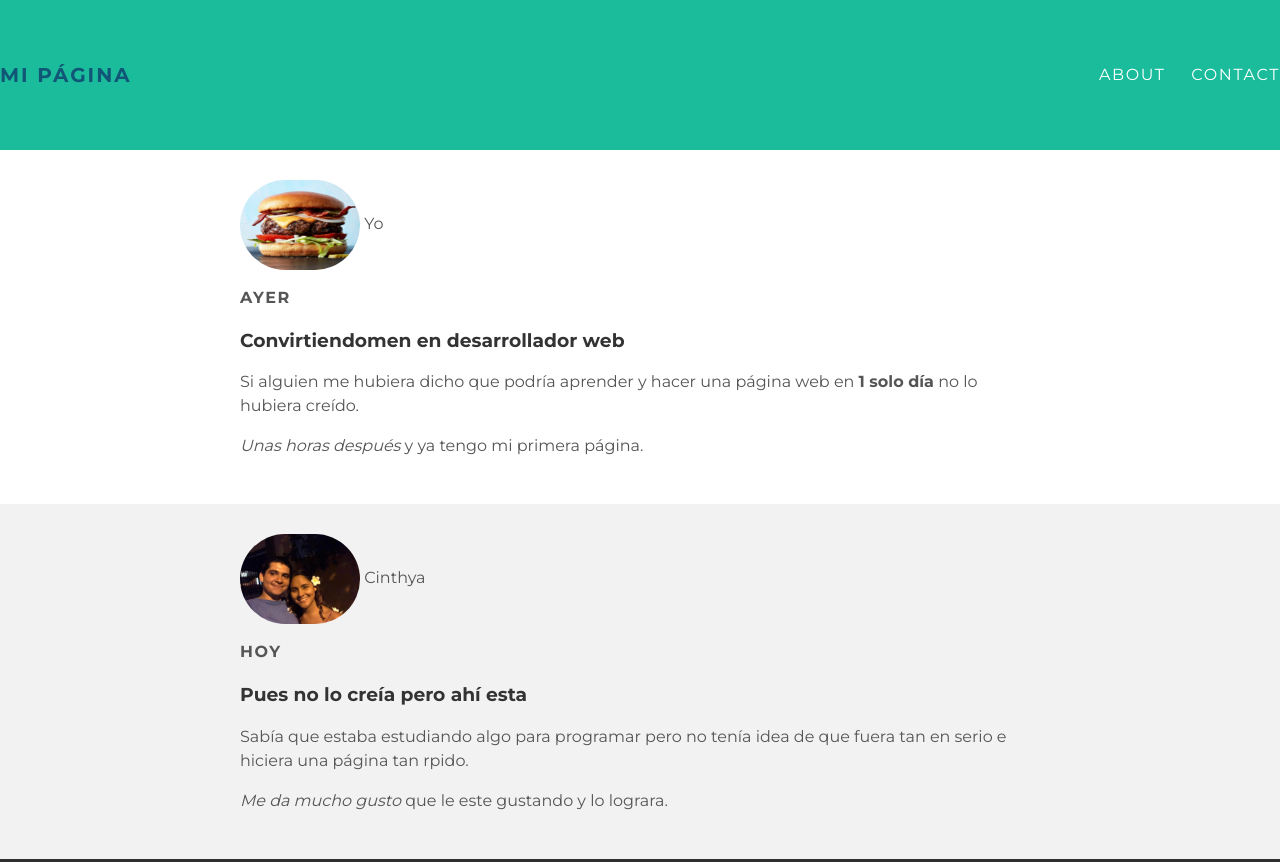
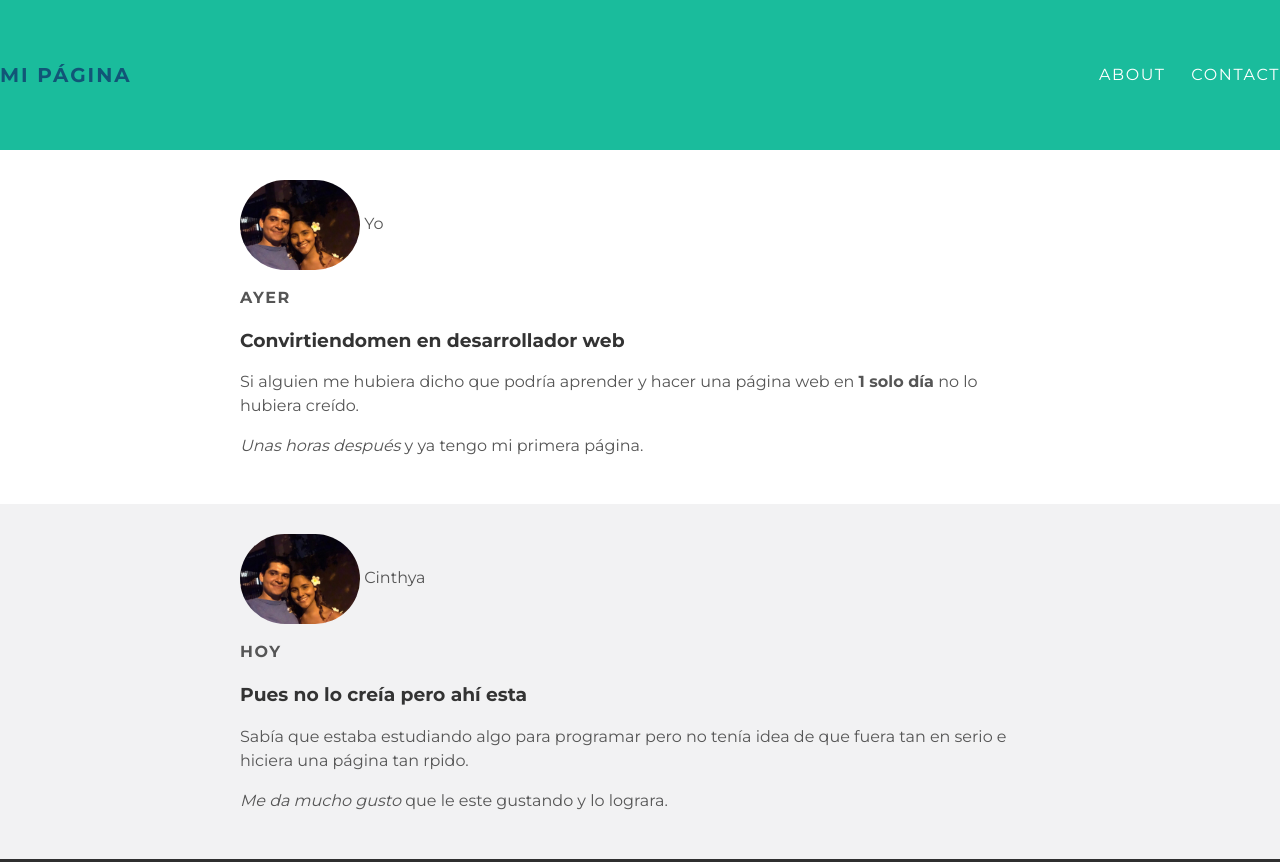
Before and after one commit to Netocalzada/neteocalzada.github.io, a plain HTML site: page index.html in a window 1280 px wide. Shown: the top 862 px of the page. Drawn offline with Linux system fonts and the light colour scheme.

Commit message:
Add files via upload

```diff
--- a/index.html
+++ b/index.html
@@ -23,7 +23,7 @@
   <div class="contenedor-post">
     <div class="post">
       <div class="post-author">
-        <img src="Hamburguesa.jpg">
+        <img src="Me.jpg">
         <span>Yo</span>
       </div>
       <p class="post-date">Ayer</p>
```
